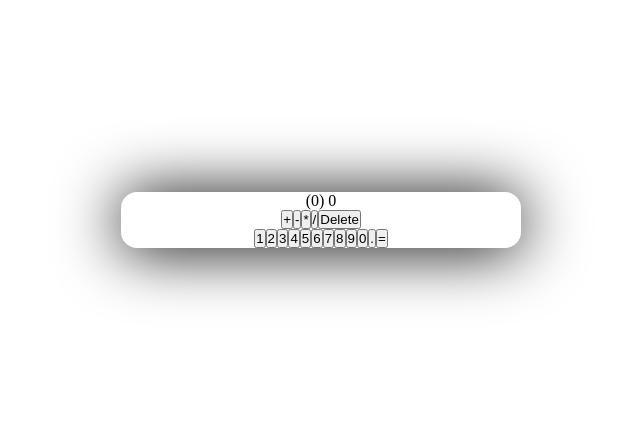
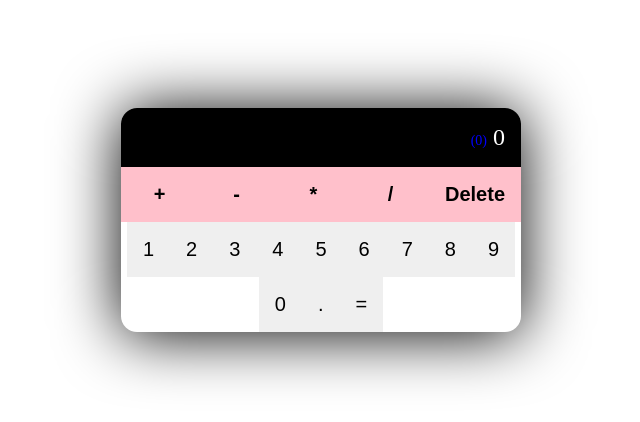
Before and after one commit to gsierra22/react-calculator, a React (Create React App) app: page / in a window 1280 px wide. Shown: the part 180-602 px from the top of the page, without its empty margins (319-959 px from the left). Built offline with nearby package versions, Linux system fonts and the light colour scheme.

Commit message:
css work

```diff
--- a/src/index.css
+++ b/src/index.css
@@ -30,3 +30,52 @@
   overflow: hidden;
   box-shadow: 0px 2px 64px;
 }
+
+.display {
+  padding: 16px;
+  text-align: right;
+  background-color: var(--dark);
+  color: var(--light);
+  font-size: 24px;
+  font-weight: 300;
+}
+
+.display span {
+  font-size: 14px;
+  color: blue;
+}
+
+button {
+  appearance: none;
+  border: none;
+  outline: none;
+  font-size: 20px;
+  padding: 16px;
+  cursor: pointer;
+  transition: o.4s;
+}
+
+button:hover {
+  color: yellow;
+}
+
+.operators {
+  display: flex;
+}
+
+.operators button {
+  flex: 1 1 0%;
+  background-color: var(--primary);
+  font-weight: 700;
+}
+
+.digits {
+  display: flex;
+  flex-wrap: wrap;
+}
+
+.digits button {
+  flex: 1 1 33.333%;
+  max-width: 33.333%;
+  background-color: var(--dark);
+}
```
